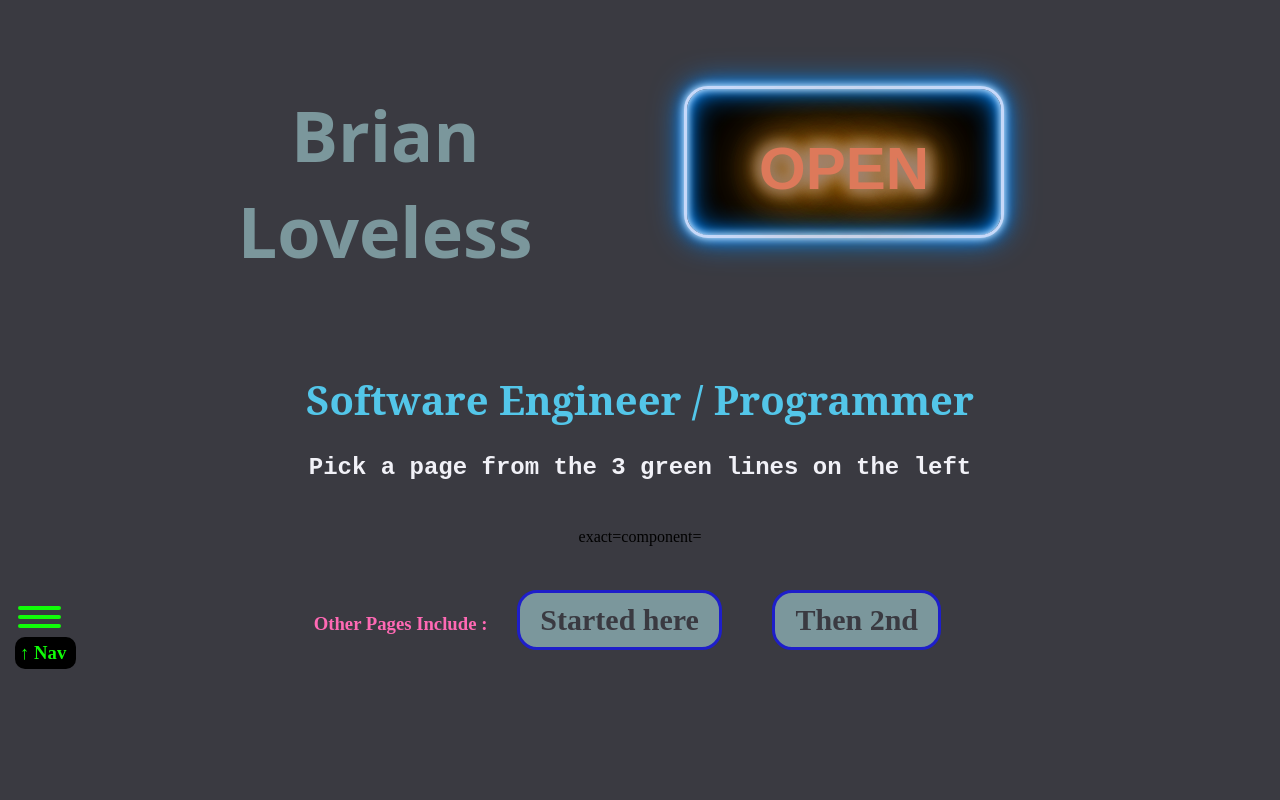
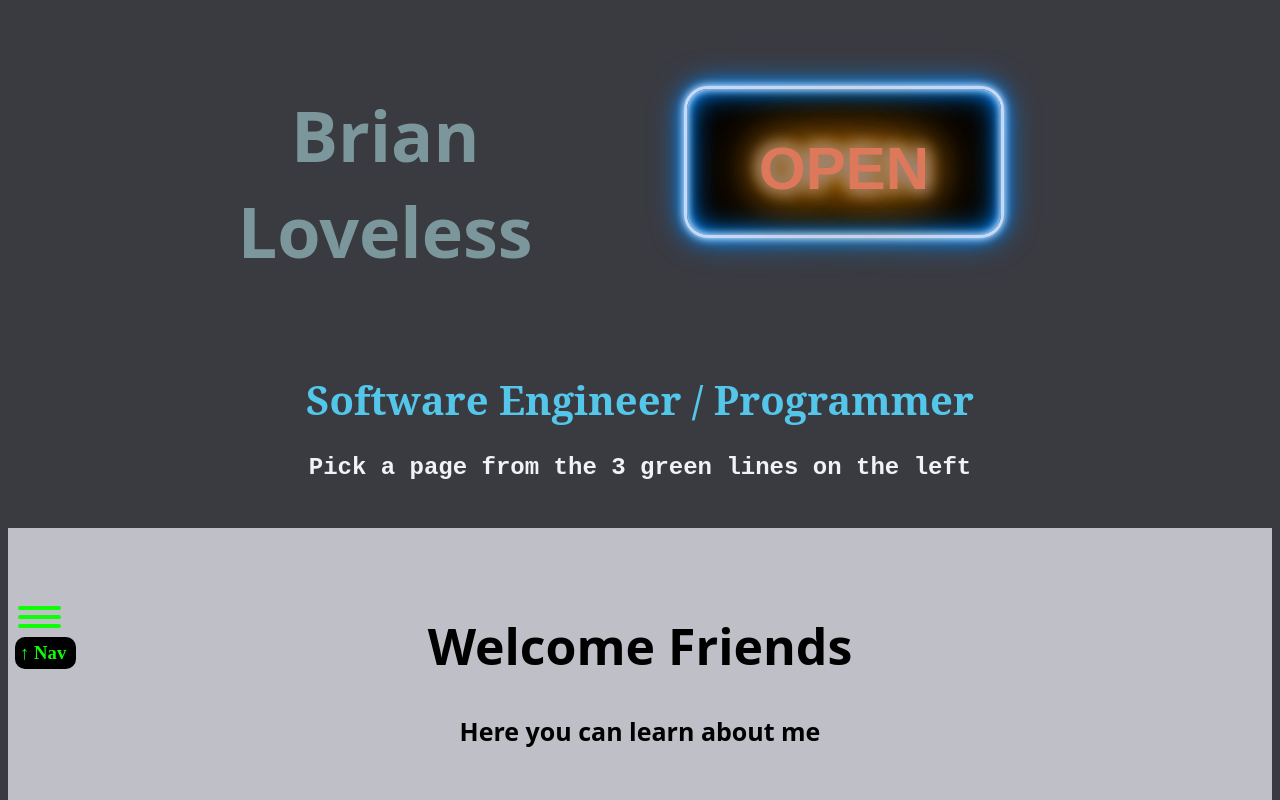
Before and after one commit to BrianLoveGa/portfolio-improvements, a React (Create React App) app in the folder portfolio/: page / in a window 1280 px wide. Shown: the top 800 px of the page. Built offline with nearby package versions, Linux system fonts and the light colour scheme.

Commit message:
route fix

```diff
--- a/portfolio/package.json
+++ b/portfolio/package.json
@@ -1,6 +1,6 @@
 {
   "homepage": "http://BrianLoveGa.github.io/portfolio-improvements/",
-  "name": "portfolio",
+  "name": "blportfoliosite",
   "version": "0.1.0",
   "private": true,
   "dependencies": {
--- a/portfolio/src/App.js
+++ b/portfolio/src/App.js
@@ -75,14 +75,12 @@ function App() {
               exact={true}
               component={Home}
             />{" "}
-            <Route path="/portfolio-improvements/">
+            <Route
+              path="/portfolio-improvements/"
               exact={true}
               component={Home}
-            </Route>
-            <Route path="/">
-              exact={true}
-              component={Home}
-            </Route>
+            />{" "}
+            <Route path="/" exact={true} component={Home} />{" "}
             <Route
               path="/portfolio-improvements/about"
               exact={true}
```
